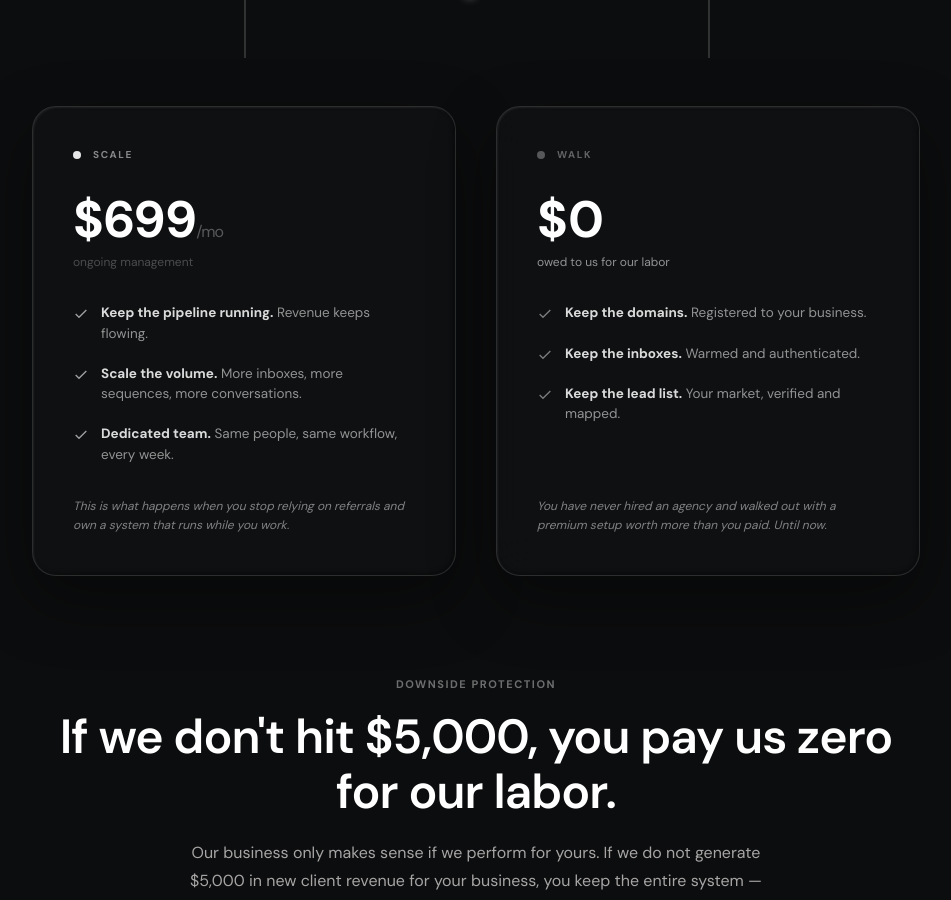
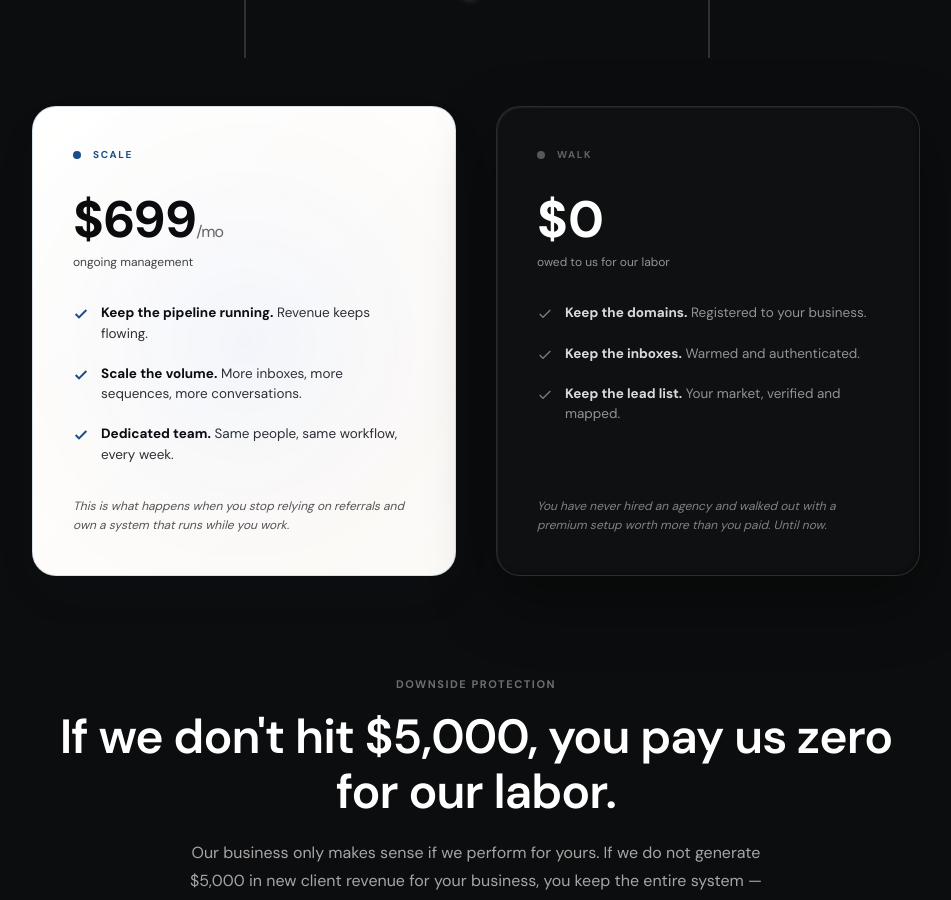
Before and after one commit to jaexochill2-code/scalesteady-engineers, a Next.js app: page / in a window 1280 px wide. Shown: the part 6115-7015 px from the top of the page, without its empty margins (164-1115 px from the left). Built offline with nearby package versions, Linux system fonts and the light colour scheme.

Commit message:
chore: update

```diff
--- a/src/app/globals.css
+++ b/src/app/globals.css
@@ -1385,3 +1385,83 @@ a { color: inherit; text-decoration: none; }
   transition: transform 0.3s cubic-bezier(0.25, 0.8, 0.25, 1), width 0.3s ease;
   z-index: 1;
 }
+
+/* ── PREMIUM SHINE & PULSE HERO CARD ── */
+@keyframes heroCardPulse {
+  0% {
+    opacity: 0.35;
+    transform: scale(0.96);
+  }
+  100% {
+    opacity: 0.75;
+    transform: scale(1.05);
+  }
+}
+
+@keyframes heroCardShine {
+  0% {
+    transform: translate3d(-100%, 0, 0);
+  }
+  18% {
+    transform: translate3d(200%, 0, 0);
+  }
+  100% {
+    transform: translate3d(200%, 0, 0);
+  }
+}
+
+.bento-card-hero-pulse {
+  background: linear-gradient(135deg, #FFFFFF 0%, #FCFAF7 100%) !important;
+  border: 1px solid rgba(27, 79, 138, 0.16) !important;
+  border-radius: 24px;
+  box-shadow:
+    0 20px 48px rgba(27, 79, 138, 0.04),
+    0 2px 4px rgba(0, 0, 0, 0.01),
+    inset 1px 1px 2px rgba(255, 255, 255, 0.9);
+  transition: transform 0.4s cubic-bezier(0.16, 1, 0.3, 1), box-shadow 0.4s cubic-bezier(0.16, 1, 0.3, 1), border-color 0.4s ease;
+  position: relative;
+  overflow: hidden;
+}
+
+.bento-card-hero-pulse::before {
+  content: "";
+  position: absolute;
+  inset: 0;
+  background: radial-gradient(circle at 50% 50%, rgba(0, 82, 255, 0.06) 0%, rgba(27, 79, 138, 0.01) 60%, transparent 100%);
+  pointer-events: none;
+  z-index: 1;
+  animation: heroCardPulse 10s ease-in-out infinite alternate;
+  will-change: opacity, transform;
+}
+
+.bento-card-hero-pulse::after {
+  content: "";
+  position: absolute;
+  top: 0;
+  left: -100%;
+  width: 100%;
+  height: 100%;
+  background: linear-gradient(110deg, transparent 35%, rgba(255, 255, 255, 0.4) 45%, rgba(255, 255, 255, 0.75) 50%, rgba(255, 255, 255, 0.4) 55%, transparent 65%);
+  pointer-events: none;
+  z-index: 2;
+  animation: heroCardShine 8s cubic-bezier(0.25, 1, 0.5, 1) infinite;
+  will-change: transform;
+}
+
+.bento-card-hero-pulse:hover {
+  transform: translateY(-4px);
+  border-color: rgba(27, 79, 138, 0.35) !important;
+  box-shadow:
+    0 28px 56px rgba(27, 79, 138, 0.10),
+    0 4px 12px rgba(0, 82, 255, 0.025),
+    inset 1px 1px 2px rgba(255, 255, 255, 0.95);
+}
+
+@media (prefers-reduced-motion: reduce) {
+  .bento-card-hero-pulse::before,
+  .bento-card-hero-pulse::after {
+    animation: none !important;
+    opacity: 0.5 !important;
+    transform: none !important;
+  }
+}
--- a/src/app/page.tsx
+++ b/src/app/page.tsx
@@ -851,22 +851,22 @@ export default function Home() {
 
               {/* Path A: Scale */}
               <div
-                className="offer-scroll-reveal bento-card-dark p-8 xl:p-10 flex flex-col"
+                className="offer-scroll-reveal bento-card-hero-pulse p-8 xl:p-10 flex flex-col"
                 style={{
                   minHeight: "380px",
                 }}
               >
                 <div className="flex items-center gap-3 mb-8">
-                  <div style={{ width: "8px", height: "8px", background: "rgba(255,255,255,0.9)", borderRadius: "50%" }} />
-                  <span className="font-sans font-bold uppercase" style={{ fontSize: "10px", letterSpacing: "0.16em", color: "rgba(255,255,255,0.5)" }}>
+                  <div style={{ width: "8px", height: "8px", background: "#1B4F8A", borderRadius: "50%" }} />
+                  <span className="font-sans font-bold uppercase" style={{ fontSize: "10px", letterSpacing: "0.16em", color: "#1B4F8A" }}>
                     Scale
                   </span>
                 </div>
 
-                <p className="font-sans font-bold mb-2" style={{ fontSize: "clamp(36px, 4vw, 52px)", lineHeight: 1, color: "#FFFFFF", letterSpacing: "-0.02em" }}>
-                  $699<span style={{ fontSize: "16px", color: "rgba(255,255,255,0.30)", fontWeight: 400 }}>/mo</span>
+                <p className="font-sans font-bold mb-2" style={{ fontSize: "clamp(36px, 4vw, 52px)", lineHeight: 1, color: "#0C0C0E", letterSpacing: "-0.02em" }}>
+                  $699<span style={{ fontSize: "16px", color: "#666666", fontWeight: 400 }}>/mo</span>
                 </p>
-                <p className="font-sans mb-8" style={{ fontSize: "12px", color: "rgba(255,255,255,0.25)" }}>
+                <p className="font-sans mb-8" style={{ fontSize: "12px", color: "#444444" }}>
                   ongoing management
                 </p>
 
@@ -877,17 +877,17 @@ export default function Home() {
                     { bold: "Dedicated team.", rest: " Same people, same workflow, every week." },
                   ].map((item) => (
                     <li key={item.bold} className="flex items-start gap-3">
-                      <svg className="w-4 h-4 flex-shrink-0" style={{ marginTop: "3px" }} viewBox="0 0 24 24" fill="none" stroke="rgba(255,255,255,0.6)" strokeWidth="2">
+                      <svg className="w-4 h-4 flex-shrink-0" style={{ marginTop: "3px" }} viewBox="0 0 24 24" fill="none" stroke="#1B4F8A" strokeWidth="3">
                         <polyline points="20 6 9 17 4 12" />
                       </svg>
-                      <span style={{ color: "rgba(255,255,255,0.55)" }}>
-                        <strong style={{ color: "rgba(255,255,255,0.85)" }}>{item.bold}</strong>{item.rest}
+                      <span style={{ color: "#2F3033" }}>
+                        <strong style={{ color: "#0C0C0E" }}>{item.bold}</strong>{item.rest}
                       </span>
                     </li>
                   ))}
                 </ul>
 
-                <p className="font-sans mt-8" style={{ fontSize: "12px", color: "rgba(255,255,255,0.48)", lineHeight: 1.6, fontStyle: "italic" }}>
+                <p className="font-sans mt-8" style={{ fontSize: "12px", color: "#555555", lineHeight: 1.6, fontStyle: "italic" }}>
                   This is what happens when you stop relying on referrals and own a system that runs while you work.
                 </p>
               </div>
```
Also changed, not shown: src/app/build/page.tsx (+4 -4 lines).
